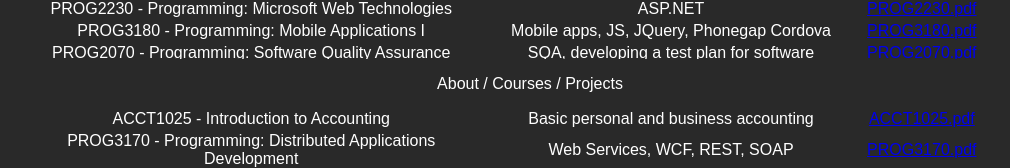
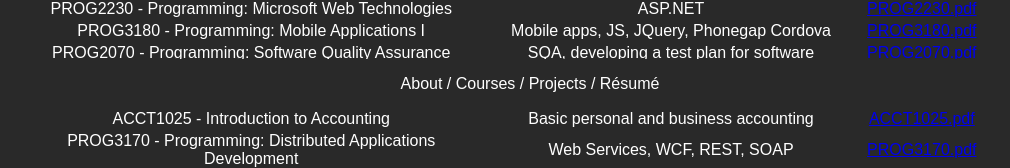
Before and after one commit to Steve-Bulgin/Steve-Bulgin.github.io, a plain HTML site: page courses.html in a window 1280 px wide. Shown: the part 691-859 px from the top of the page, without its empty margins (138-1148 px from the left). Drawn offline with Linux system fonts and the light colour scheme.

Commit message:
Added R‌ésum‌é

```diff
--- a/courses.html
+++ b/courses.html
@@ -189,6 +189,7 @@
 			<li><a href="index.html">About</a></li>
 			<li><a href="courses.html">Courses</a></li>
 			<li><a href="projects.html">Projects</a></li>
+			<li><a href="resume/resume20170529.pdf">R‌ésum‌é</a></li>
 		</ul>
 	</div>
 </body>
```
Also changed, not shown: index.html (+1 -0 lines), projects.html (+1 -0 lines), 1 other file.
